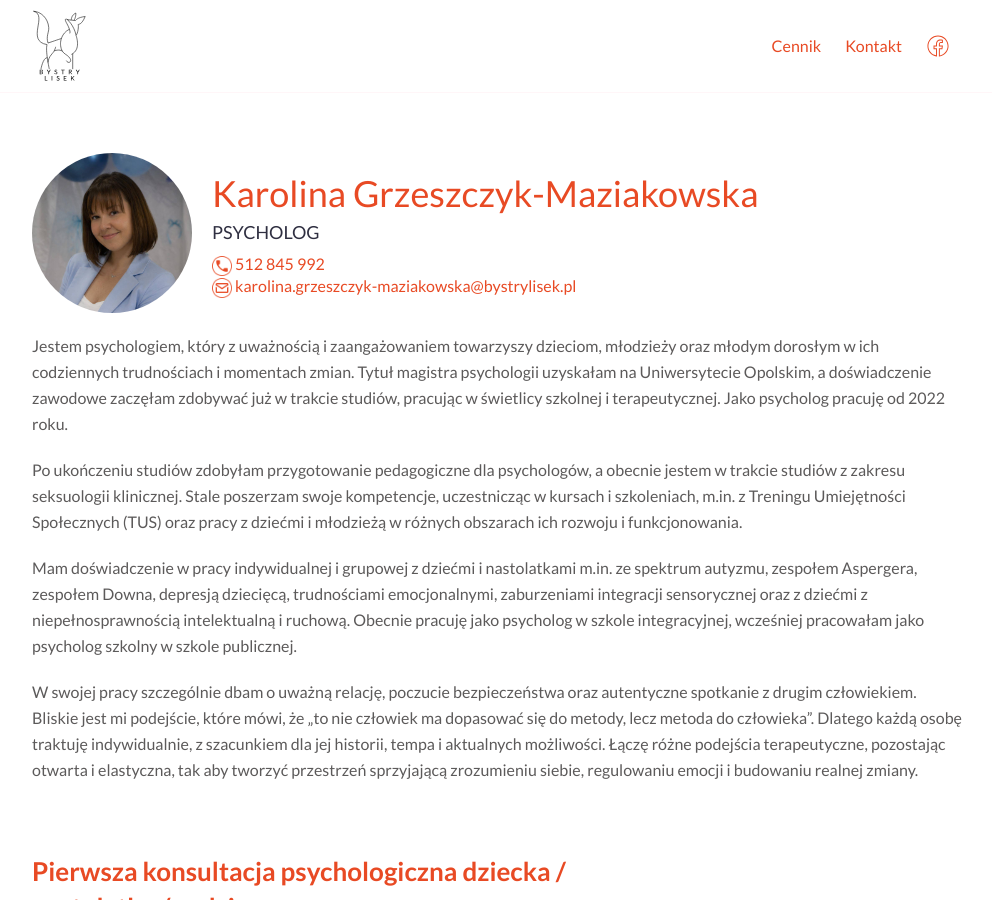
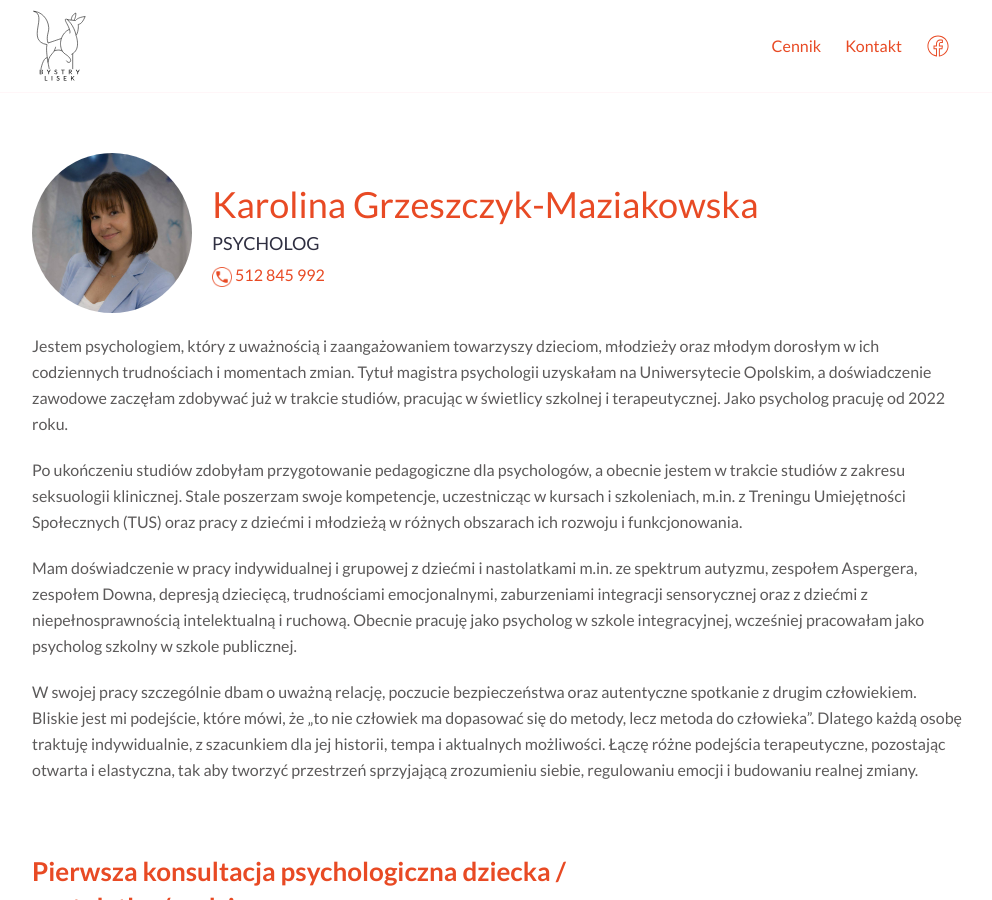
Before and after one commit to pawelkrysiak/bystrylisek, a Jekyll site: the page built from _team/karolina-grzeszczyk-maziakowska.md, in a window 1280 px wide and 900 px high. Shown: the whole window, without its empty margins (143-1135 px from the left). Built offline with Jekyll 4.4.1, drawn with Linux system fonts in a browser that asks for light colours.

Commit message:
get rid of all mails but kontakt@, simplify contact page layout accordingly

```diff
--- a/_layouts/contact.html
+++ b/_layouts/contact.html
@@ -19,19 +19,14 @@ bodyClass: page-contact
         {% for team in teams %}
         <div class="col-12 col-md-6 pb-2 pb-md-6">
             <div class="team team-summary">
-                {% if team.image %}
                 <div class="team-image">
                     <img alt="{{ team.title }}" class="img-fluid mb-2" src="{{ team.image | relative_url }}" />
                 </div>
-                {% endif %}
                 <div class="team-meta">
                     <h2 class="team-name"><a href="../team{{ team.title | slugify: "latin" | relative_url }}">{{ team.title }}</a></h2>
                     <p class="team-description">{{ team.role }}</p>
                     <div class="call-phone">
                         <span style="white-space: nowrap"><img src="{{ 'images/contact/phone.png' | relative_url }}" width="20em"><a href="tel:{{ team.phone }}"> {{ team.phone }}</a></span>
-                    </div>
-                    <div class="call-email">
-                        <span style="white-space: nowrap"><img src="{{ 'images/contact/mail.png' | relative_url }}" width="20em"><a href="mailto:{{ team.mail }}"> {{ team.mail }}</span></a>
                     </div>
                 </div>
             </div>
--- a/_team/karolina-grzeszczyk-maziakowska.md
+++ b/_team/karolina-grzeszczyk-maziakowska.md
@@ -2,7 +2,6 @@
 title: "Karolina Grzeszczyk-Maziakowska"
 role: psycholog
 image: "images/team/karolina-grzeszczyk-maziakowska.jpg"
-mail: karolina.grzeszczyk-maziakowska@bystrylisek.pl
 phone: "512 845 992"
 weight: 4
 layout: services
```
Also changed, not shown: _team/justyna-krysiak.md (+0 -1 lines), _team/marika-pawlaczyk.md (+0 -1 lines), _team/tomasz-piasecki.md (+0 -1 lines).
